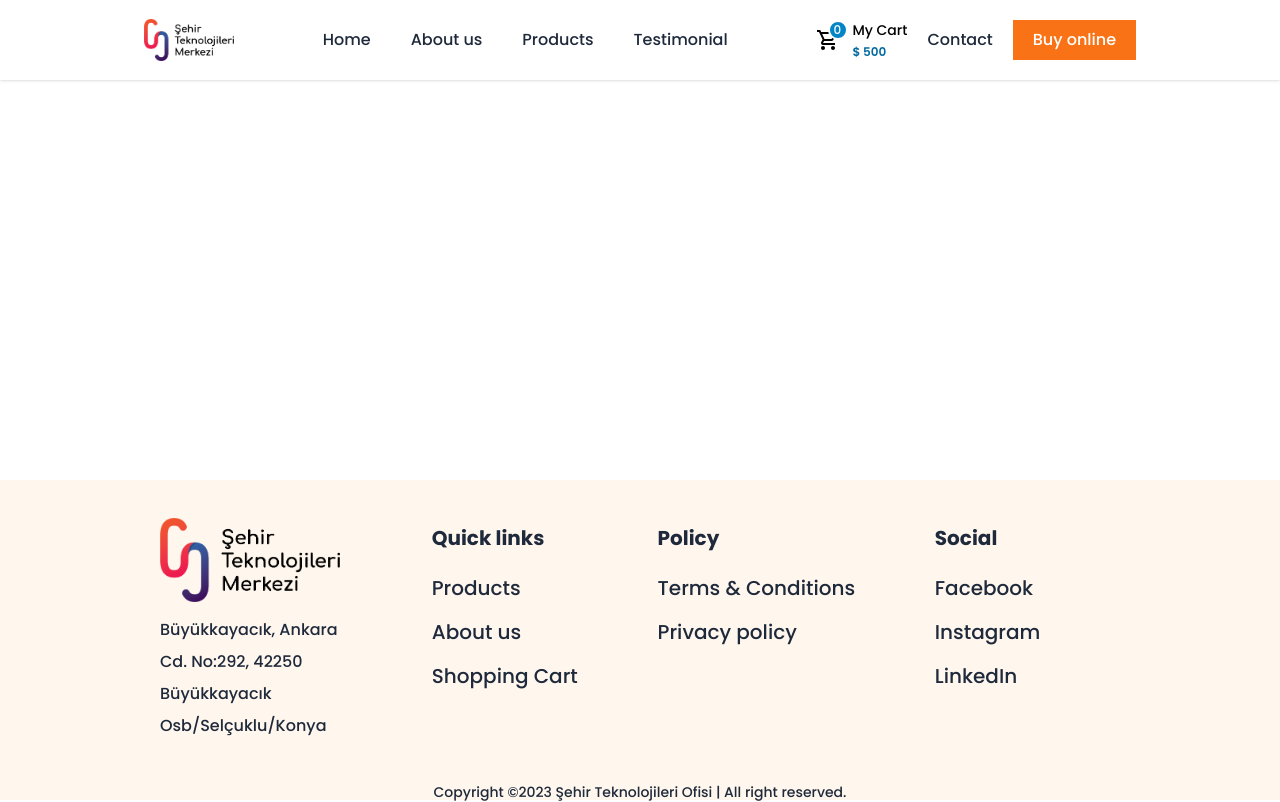
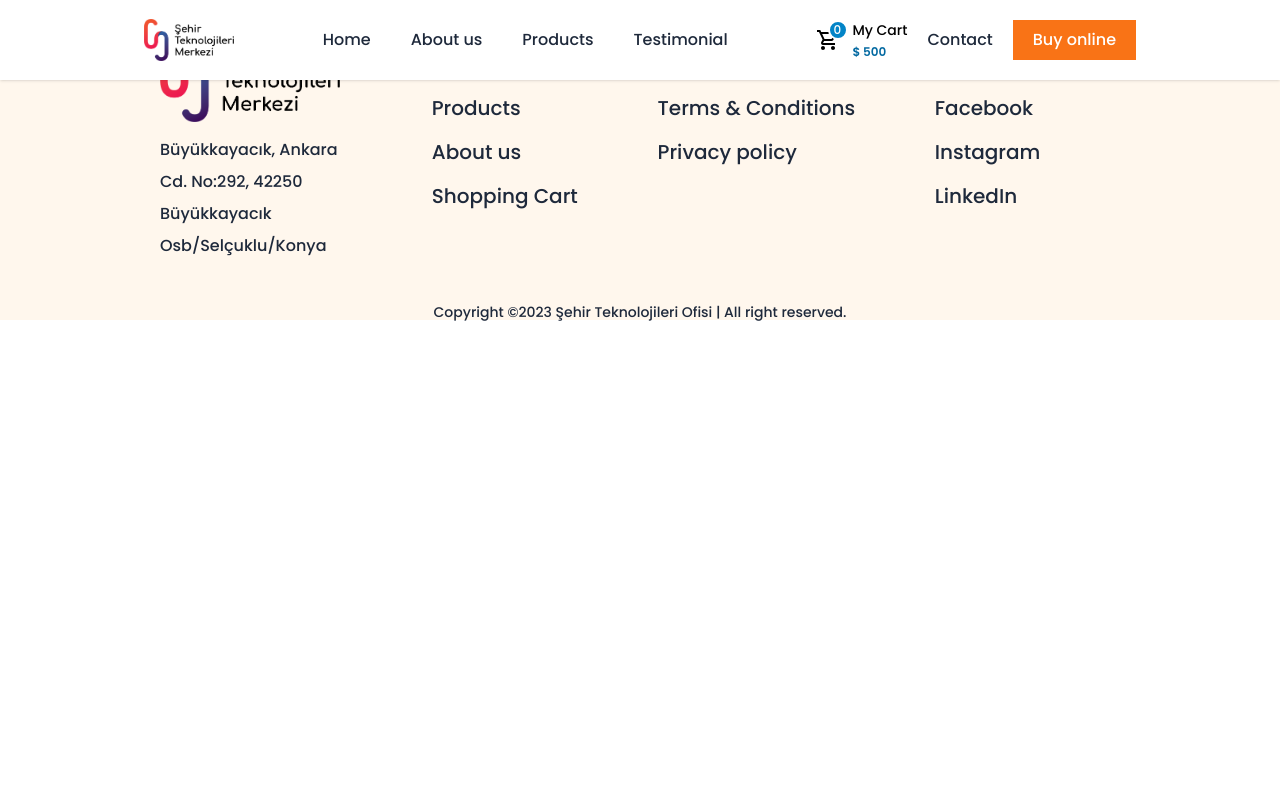
Before and after one commit to ozkurkculer/stm-task, a Next.js app: page / in a window 1280 px wide. Built offline with nearby package versions, Linux system fonts and the light colour scheme.

Commit message:
Fix footer position

```diff
--- a/src/components/Footer/Footer.jsx
+++ b/src/components/Footer/Footer.jsx
@@ -5,7 +5,7 @@ import Image from 'next/image'
 function Footer() {
   return (
     <>
-      <div className="w-full h-80 bottom-0 absolute flex flex-col bg-orange-50 justify-center items-center">
+      <div className="w-full h-80 bottom-0 flex flex-col bg-orange-50 justify-center items-center">
         <div className="px-40 py-10 w-full flex flex-row">
           <div className="flex-col justify-start items-start gap-3 flex flex-grow">
             <Image src="/images/ctclogo.png" alt="CTC Logo" width={180} height={84} />
```
